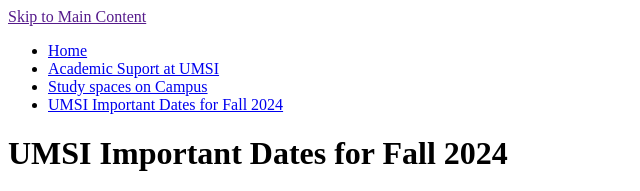
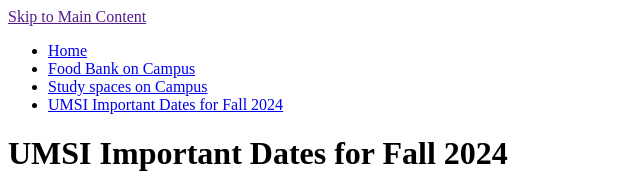
Before and after one commit to SpecialSalmon/client_project_html_f24, a plain HTML site: page page_3.html in a window 1280 px wide. Shown: the top 191 px of the page, 0-640 px from the left. Drawn offline with Linux system fonts and the light colour scheme.

Commit message:
Update page_3.html

```diff
--- a/page_3.html
+++ b/page_3.html
@@ -11,7 +11,7 @@
         <nav>
             <ul>
                 <li><a href = "index.html">Home</a></li>
-                <li><a href = "page_1.html">Academic Suport at UMSI</a></li>
+                <li><a href = "page_1.html">Food Bank on Campus</a></li>
                 <li><a href = "page_2.html">Study spaces on Campus</a>
                 <li><a href = "page_3.html">UMSI Important Dates for Fall 2024</a>
 
```
